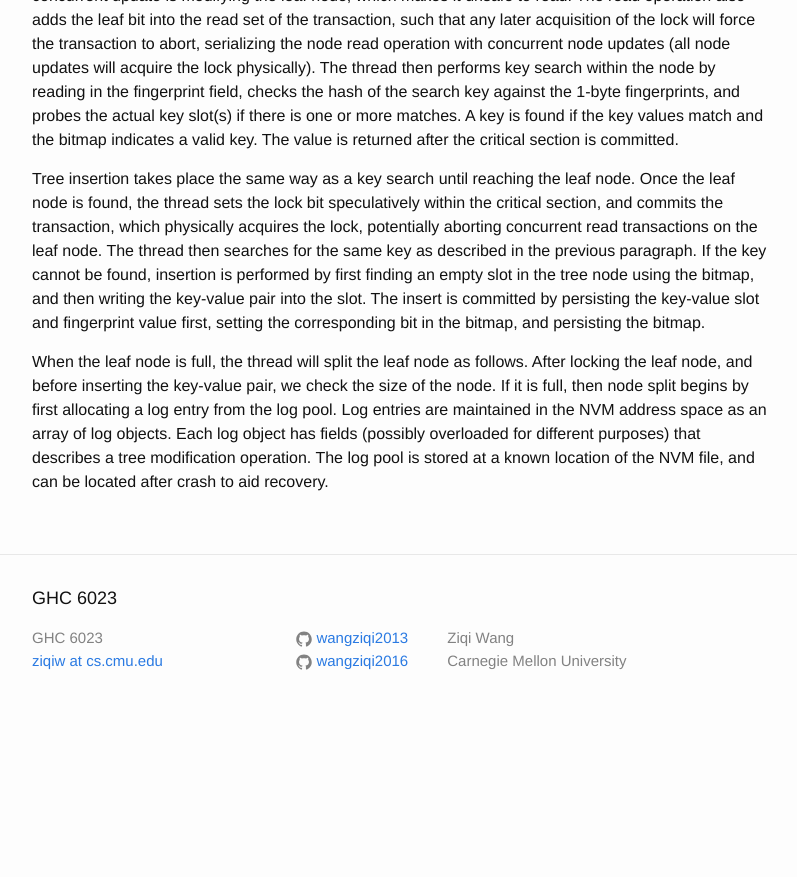
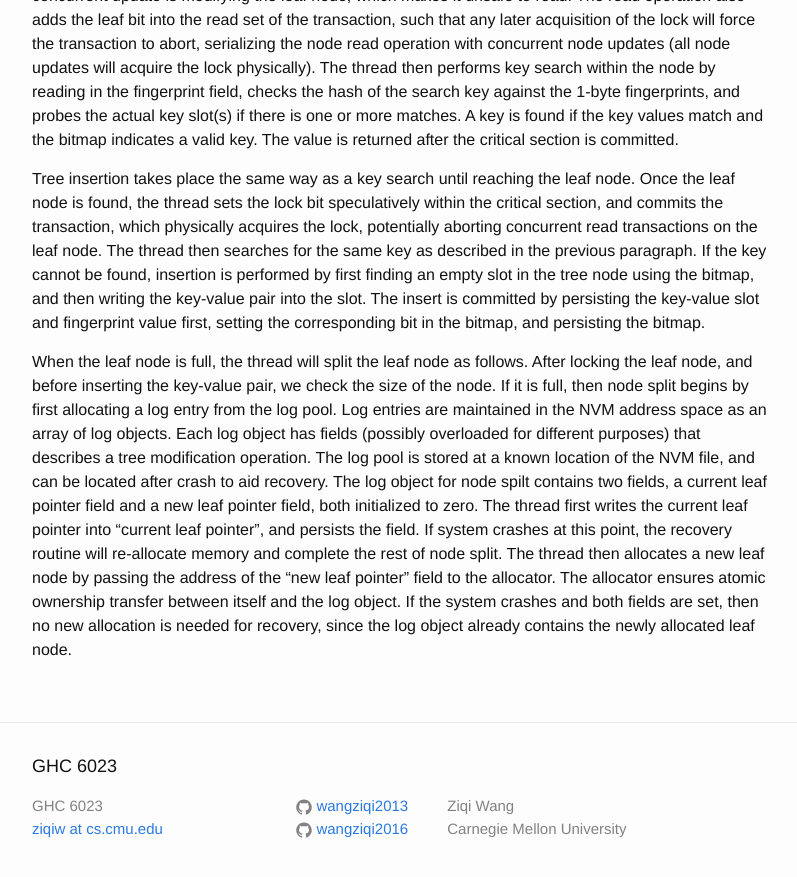
Before and after one commit to wangziqi2013/wangziqi2013.github.io, a Jekyll site: the page built from _posts/2019-11-17-fptree.markdown, in a window 1280 px wide and 900 px high, scrolled down 2857 px. Shown: the top 877 px of the window, without its empty margins (238-1035 px from the left). Built offline with Jekyll 4.4.1, drawn with Linux system fonts in a browser that asks for light colours; before the commit the page ends 3589 px from its top, so only the background shows below that.

Commit message:
Adding logging

```diff
--- a/_posts/2019-11-17-fptree.markdown
+++ b/_posts/2019-11-17-fptree.markdown
@@ -119,4 +119,10 @@ When the leaf node is full, the thread will split the leaf node as follows. Afte
 the key-value pair, we check the size of the node. If it is full, then node split begins by first allocating a log entry
 from the log pool. Log entries are maintained in the NVM address space as an array of log objects. Each log object has fields
 (possibly overloaded for different purposes) that describes a tree modification operation. The log pool is stored at
-a known location of the NVM file, and can be located after crash to aid recovery.
+a known location of the NVM file, and can be located after crash to aid recovery. The log object for node spilt contains two
+fields, a current leaf pointer field and a new leaf pointer field, both initialized to zero. The thread first writes the
+current leaf pointer into "current leaf pointer", and persists the field. If system crashes at this point, the recovery
+routine will re-allocate memory and complete the rest of node split. The thread then allocates a new leaf node by passing
+the address of the "new leaf pointer" field to the allocator. The allocator ensures atomic ownership transfer between itself
+and the log object. If the system crashes and both fields are set, then no new allocation is needed for recovery, since
+the log object already contains the newly allocated leaf node.
```
